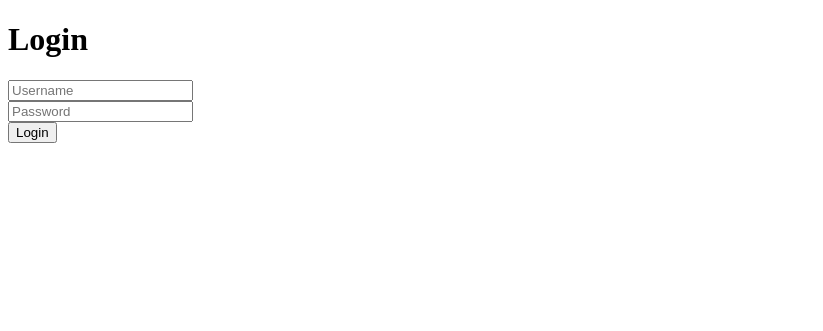
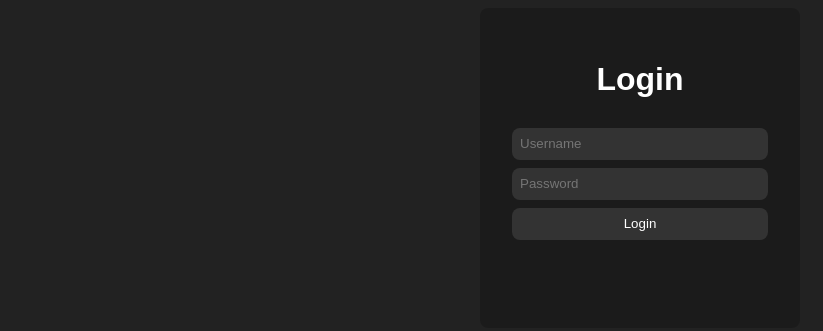
Before and after one commit to Shrecknt/tagging, a website: page web/login.html in a window 1280 px wide. Shown: the whole page, without its empty margins (0-823 px from the left). Drawn offline with Linux system fonts and the light colour scheme.

Commit message:
css my behated

```diff
--- a/web/login.html
+++ b/web/login.html
@@ -5,6 +5,37 @@
     <meta charset="UTF-8">
     <meta name="viewport" content="width=device-width, initial-scale=1.0">
     <title>Login</title>
+
+    <style>
+        body {
+            background-color: #222;
+            color: white;
+        }
+
+        form {
+            width: 256px;
+            height: 256px;
+            text-align: center;
+            background-color: rgba(0, 0, 0, 0.2);
+            margin: auto;
+            padding: 32px;
+            font-family: Arial, Helvetica, sans-serif;
+            border-radius: 8px;
+        }
+
+        input {
+            width: 256px;
+            padding: 8px;
+            border: none;
+            outline: none;
+            box-sizing: border-box;
+            margin-top: 8px;
+            height: 32px;
+            border-radius: 8px;
+            background-color: #333;
+            color: white;
+        }
+    </style>
 </head>
 
 <body>
```
Also changed, not shown: src/index.ts (+8 -3 lines), web/signup.html (+31 -0 lines).
